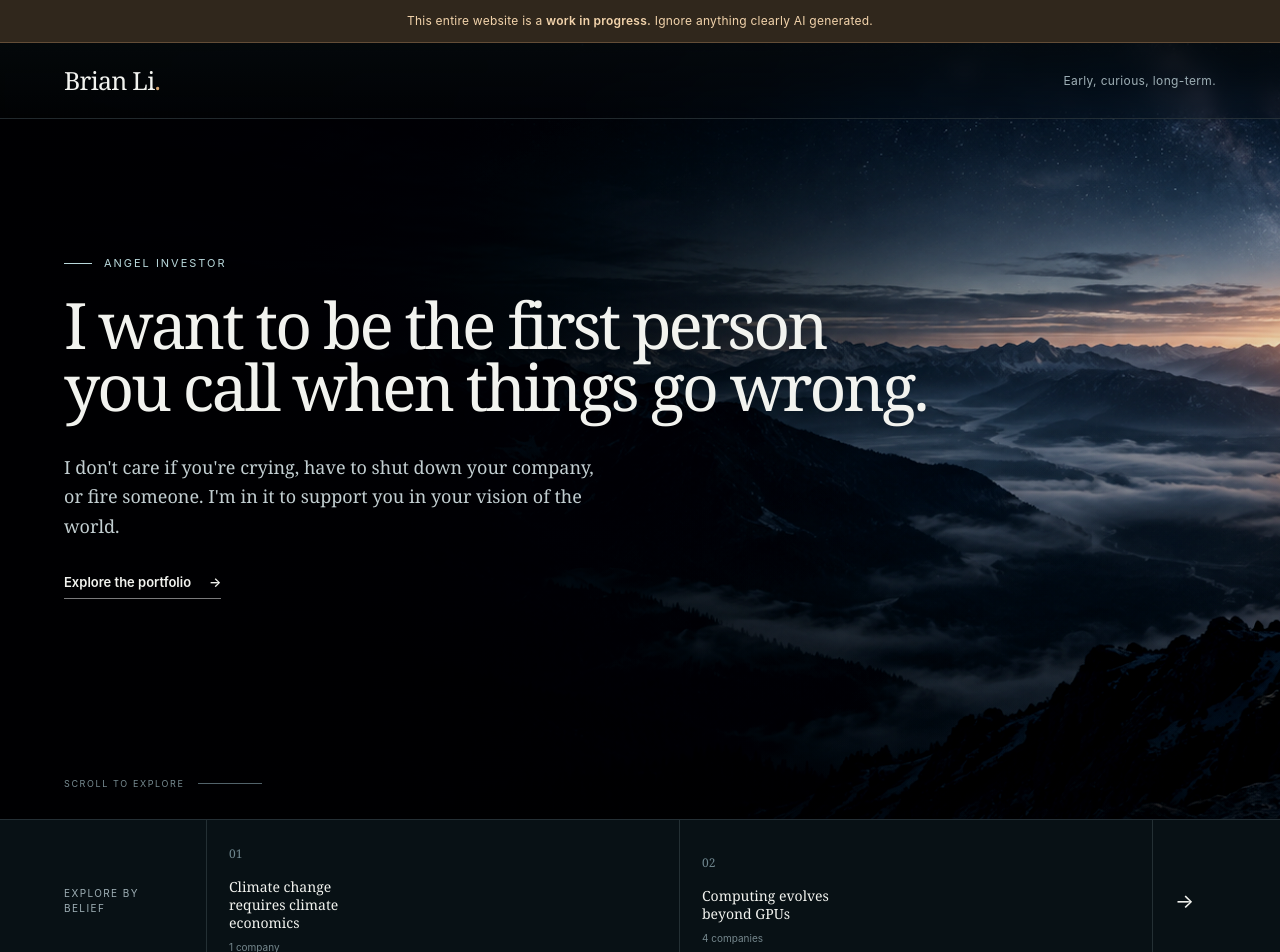
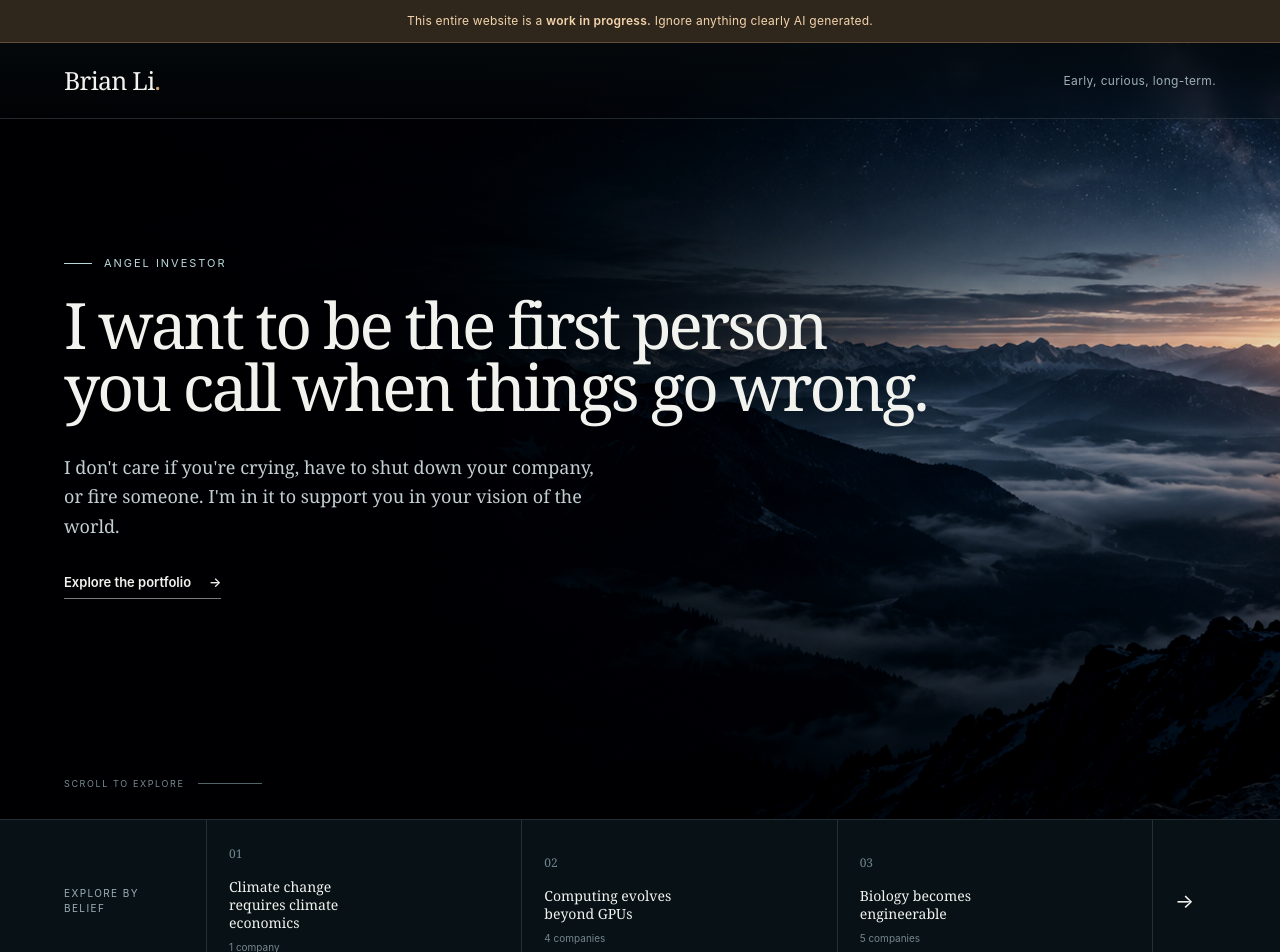
Before and after one commit to BrianLi101/personal-website, a Next.js app: page / in a window 1280 px wide. Shown: the top 952 px of the page. Built offline with nearby package versions, Linux system fonts and the light colour scheme.

Commit message:
Add engineerable biology belief with five company assignments

```diff
--- a/data/portfolio.ts
+++ b/data/portfolio.ts
@@ -1,4 +1,4 @@
-export type BeliefId = "climate-economics" | "beyond-gpus";
+export type BeliefId = "climate-economics" | "beyond-gpus" | "engineerable-biology";
 
 export type Belief = {
   id: BeliefId;
@@ -36,6 +36,11 @@ export const beliefs: Belief[] = [
     id: "beyond-gpus",
     number: "02",
     motto: "Computing evolves beyond GPUs",
+  },
+  {
+    id: "engineerable-biology",
+    number: "03",
+    motto: "Biology becomes engineerable",
   },
 ];
 
@@ -508,7 +513,7 @@ export const companies: Company[] = [
     year: "2021",
     stage: "Angel",
     description: "We're building fully automated labs for protein engineering",
-    beliefs: [],
+    beliefs: ["engineerable-biology"],
     thesis: "",
     founderInsight: "",
     accent: "violet",
@@ -522,7 +527,7 @@ export const companies: Company[] = [
     year: "2021",
     stage: "Angel",
     description: "Immune cell organoids to cure disease",
-    beliefs: [],
+    beliefs: ["engineerable-biology"],
     thesis: "",
     founderInsight: "",
     accent: "green",
@@ -565,7 +570,7 @@ export const companies: Company[] = [
     year: "2024",
     stage: "Angel",
     description: "An AI research lab for the biological sciences.",
-    beliefs: [],
+    beliefs: ["engineerable-biology"],
     thesis: "",
     founderInsight: "",
     accent: "green",
@@ -579,7 +584,7 @@ export const companies: Company[] = [
     year: "2024",
     stage: "Angel",
     description: "Ligo builds next-gen tooling to manipulate chemistry and biology, starting with enzyme design.",
-    beliefs: [],
+    beliefs: ["engineerable-biology"],
     thesis: "",
     founderInsight: "",
     accent: "violet",
@@ -594,7 +599,7 @@ export const companies: Company[] = [
     year: "2024",
     stage: "Angel",
     description: "Reticular is a reproductive-genetics company that provides pregnancy-loss genetic screening for people TTC and IVF.",
-    beliefs: [],
+    beliefs: ["engineerable-biology"],
     thesis: "",
     founderInsight: "",
     accent: "rose",
```
